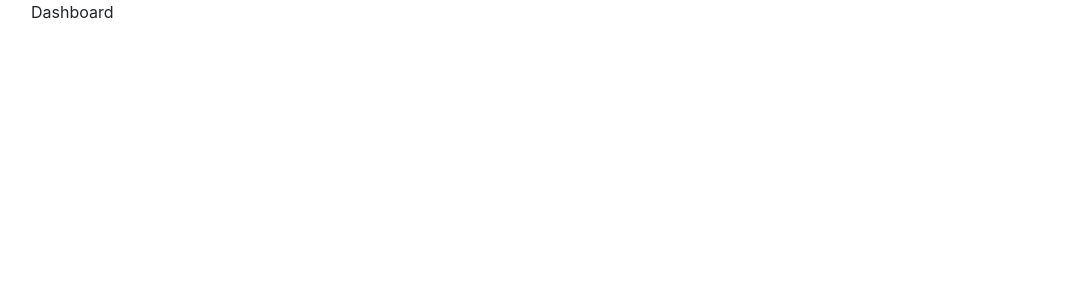
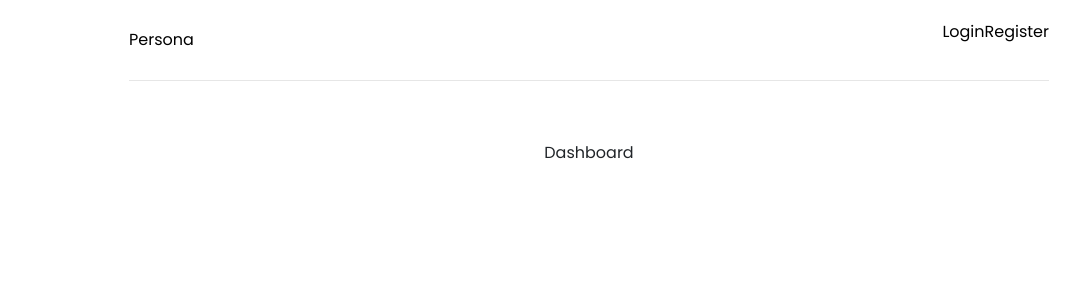
Before and after one commit to Pandaphone/Milestone-3, a React (Create React App) app in the folder frontend/: page / in a window 1280 px wide. Shown: the top 300 px of the page, without its empty margins (51-1129 px from the left). Built offline with nearby package versions, Linux system fonts and the light colour scheme.

Commit message:
Added a header. Imported some placeholder css so it isn't so ugly

```diff
--- a/frontend/src/App.js
+++ b/frontend/src/App.js
@@ -2,6 +2,7 @@
 import Button from 'react-bootstrap/Button';
 import 'bootstrap/dist/css/bootstrap.min.css';
 import {BrowserRouter as Router, Routes, Route} from 'react-router-dom'
+import Header from './components/Header';
 import Dashboard from './pages/Dashboard';
 import Login from './pages/Login';
 import Register from './pages/Register';
@@ -11,6 +12,7 @@
     <>
     <Router>
       <div className="container">
+        <Header />
        <Routes>
         <Route path='/' element={<Dashboard />} />
         <Route path='/login' element={<Login />} />
--- a/frontend/src/components/Header.jsx
+++ b/frontend/src/components/Header.jsx
@@ -0,0 +1,23 @@
+import React from 'react'
+import {Link} from 'react-router-dom'
+
+function Header() {
+  return (
+    <header className='header'>
+        <div className="logo">
+            <Link to='/'>Persona</Link>
+        </div>
+
+        <ul>
+            <Link to='/login'>
+                Login
+            </Link>
+            <Link to='/register'>
+                Register
+            </Link>
+        </ul>
+    </header>
+  )
+}
+
+export default Header
--- a/frontend/src/index.css
+++ b/frontend/src/index.css
@@ -1,13 +1,215 @@
-body {
+@import url('https://fonts.googleapis.com/css2?family=Poppins:wght@300;400;600;700&display=swap');
+
+* {
   margin: 0;
-  font-family: -apple-system, BlinkMacSystemFont, 'Segoe UI', 'Roboto', 'Oxygen',
-    'Ubuntu', 'Cantarell', 'Fira Sans', 'Droid Sans', 'Helvetica Neue',
-    sans-serif;
-  -webkit-font-smoothing: antialiased;
-  -moz-osx-font-smoothing: grayscale;
+  padding: 0;
+  box-sizing: border-box;
 }
 
-code {
-  font-family: source-code-pro, Menlo, Monaco, Consolas, 'Courier New',
-    monospace;
+body {
+  font-family: 'Poppins', sans-serif;
+  height: 100vh;
 }
+
+a {
+  text-decoration: none;
+  color: #000;
+}
+
+p {
+  line-height: 1.7;
+}
+
+ul {
+  list-style: none;
+}
+
+li {
+  line-height: 2.2;
+}
+
+h1,
+h2,
+h3 {
+  font-weight: 600;
+  margin-bottom: 10px;
+}
+
+.container {
+  width: 100%;
+  max-width: 960px;
+  margin: 0 auto;
+  padding: 0 20px;
+  text-align: center;
+}
+
+.header {
+  display: flex;
+  justify-content: space-between;
+  align-items: center;
+  padding: 20px 0;
+  border-bottom: 1px solid #e6e6e6;
+  margin-bottom: 60px;
+}
+
+.header ul {
+  display: flex;
+  align-items: center;
+  justify-content: space-between;
+}
+
+.header ul li {
+  margin-left: 20px;
+}
+
+.header ul li a {
+  display: flex;
+  align-items: center;
+}
+
+.header ul li a:hover {
+  color: #777;
+}
+
+.header ul li a svg {
+  margin-right: 5px;
+}
+
+.heading {
+  font-size: 2rem;
+  font-weight: 700;
+  margin-bottom: 50px;
+  padding: 0 20px;
+}
+
+.heading p {
+  color: #828282;
+}
+
+.goals {
+  display: grid;
+  grid-template-columns: repeat(2, 1fr);
+  gap: 10px;
+}
+
+.goal {
+  background-color: #f4f4f4;
+  margin: 10px 0;
+  padding: 20px 0 10px;
+  position: relative;
+}
+
+.goal .close {
+  position: absolute;
+  top: 10px;
+  right: 15px;
+  cursor: pointer;
+  border: none;
+  background: none;
+}
+
+.form,
+.content {
+  width: 70%;
+  margin: 0 auto;
+}
+
+.form-group {
+  margin-bottom: 10px;
+}
+
+.form-group input,
+.form-group textarea,
+.form-group select {
+  width: 100%;
+  padding: 10px;
+  border: 1px solid #e6e6e6;
+  border-radius: 5px;
+  margin-bottom: 10px;
+  font-family: inherit;
+}
+
+.form-group label {
+  text-align: left;
+  display: block;
+  margin: 0 0 5px 3px;
+}
+
+.btn {
+  padding: 10px 20px;
+  border: 1px solid #000;
+  border-radius: 5px;
+  background: #000;
+  color: #fff;
+  font-size: 16px;
+  font-weight: 700;
+  cursor: pointer;
+  text-align: center;
+  appearance: button;
+  display: flex;
+  align-items: center;
+  justify-content: center;
+}
+
+.btn svg {
+  margin-right: 8px;
+}
+
+.btn-reverse {
+  background: #fff;
+  color: #000;
+}
+
+.btn-block {
+  width: 100%;
+  margin-bottom: 20px;
+}
+
+.btn:hover {
+  transform: scale(0.98);
+}
+
+.loadingSpinnerContainer {
+  position: fixed;
+  top: 0;
+  right: 0;
+  bottom: 0;
+  left: 0;
+  background-color: rgba(0, 0, 0, 0.5);
+  z-index: 5000;
+  display: flex;
+  justify-content: center;
+  align-items: center;
+}
+
+.loadingSpinner {
+  width: 64px;
+  height: 64px;
+  border: 8px solid;
+  border-color: #000 transparent #555 transparent;
+  border-radius: 50%;
+  animation: spin 1.2s linear infinite;
+}
+
+@keyframes spin {
+  0% {
+    transform: rotate(0deg);
+  }
+  100% {
+    transform: rotate(360deg);
+  }
+}
+
+@media (max-width: 600px) {
+  .form {
+    width: 90%;
+  }
+
+  .heading h1 {
+    font-size: 2rem;
+  }
+
+  .heading p {
+    font-size: 1.5rem;
+  }
+}
```
